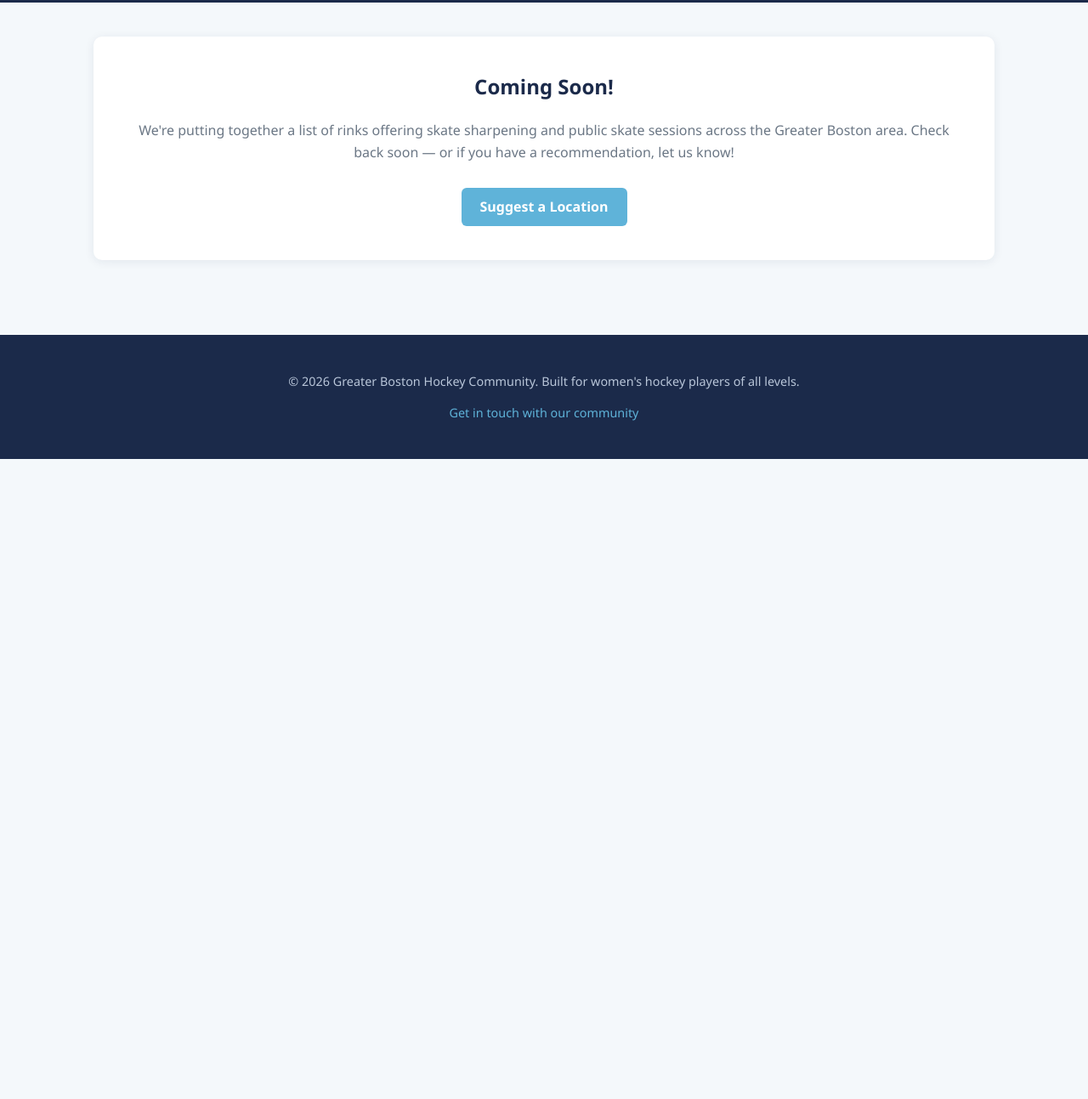
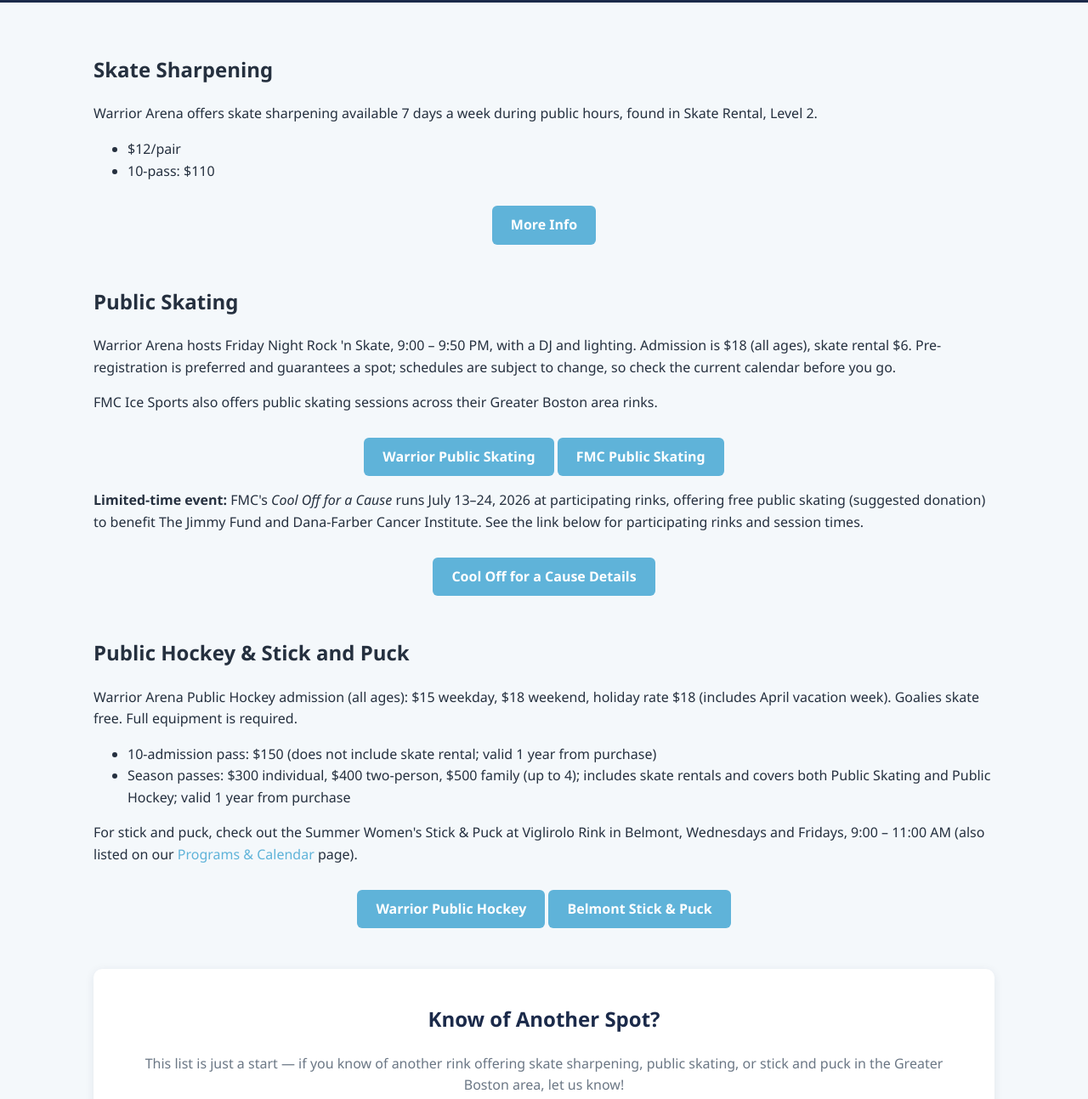
Before and after one commit to porterlinm-collab/greaterbostonhockeycommunity, a plain HTML site: page skating.html in a window 1280 px wide. Shown: the part 259-1552 px from the top of the page at 85% size. Before the commit the page ends 800 px from the top, so only its background shows below. Drawn offline with Linux system fonts and the light colour scheme.

Commit message:
Update skating.html

```diff
--- a/skating.html
+++ b/skating.html
@@ -8,22 +8,61 @@
   <link rel="stylesheet" href="css/style.css" />
 </head>
 <body>
-
   <div class="page-header">
     <h1>Skate Sharpening &amp; Public Skates</h1>
     <p>Find places to get your skates sharpened or to enjoy a public skate session.</p>
   </div>
+  <main>
 
-  <main>
+    <div class="section">
+      <h2>Skate Sharpening</h2>
+      <p>Warrior Arena offers skate sharpening available 7 days a week during public hours, found in Skate Rental, Level 2.</p>
+      <ul>
+        <li>$12/pair</li>
+        <li>10-pass: $110</li>
+      </ul>
+      <div class="cta-row">
+        <a class="btn" href="https://www.warrioricearena.com/public-sessions/" target="_blank" rel="noopener">More Info</a>
+      </div>
+    </div>
+
+    <div class="section">
+      <h2>Public Skating</h2>
+      <p>Warrior Arena hosts Friday Night Rock 'n Skate, 9:00 &ndash; 9:50 PM, with a DJ and lighting. Admission is $18 (all ages), skate rental $6. Pre-registration is preferred and guarantees a spot; schedules are subject to change, so check the current calendar before you go.</p>
+      <p>FMC Ice Sports also offers public skating sessions across their Greater Boston area rinks.</p>
+      <div class="cta-row">
+        <a class="btn" href="https://www.warrioricearena.com/public-sessions/" target="_blank" rel="noopener">Warrior Public Skating</a>
+        <a class="btn" href="https://fmcicesports.com/public-skating/" target="_blank" rel="noopener">FMC Public Skating</a>
+      </div>
+      <p><strong>Limited-time event:</strong> FMC's <em>Cool Off for a Cause</em> runs July 13&ndash;24, 2026 at participating rinks, offering free public skating (suggested donation) to benefit The Jimmy Fund and Dana-Farber Cancer Institute. See the link below for participating rinks and session times.</p>
+      <div class="cta-row">
+        <a class="btn" href="https://fmcicesports.com/cool-off-for-a-cause/" target="_blank" rel="noopener">Cool Off for a Cause Details</a>
+      </div>
+    </div>
+
+    <div class="section">
+      <h2>Public Hockey &amp; Stick and Puck</h2>
+      <p>Warrior Arena Public Hockey admission (all ages): $15 weekday, $18 weekend, holiday rate $18 (includes April vacation week). Goalies skate free. Full equipment is required.</p>
+      <ul>
+        <li>10-admission pass: $150 (does not include skate rental; valid 1 year from purchase)</li>
+        <li>Season passes: $300 individual, $400 two-person, $500 family (up to 4); includes skate rentals and covers both Public Skating and Public Hockey; valid 1 year from purchase</li>
+      </ul>
+      <p>For stick and puck, check out the Summer Women's Stick &amp; Puck at Viglirolo Rink in Belmont, Wednesdays and Fridays, 9:00 &ndash; 11:00 AM (also listed on our <a href="programs.html">Programs &amp; Calendar</a> page).</p>
+      <div class="cta-row">
+        <a class="btn" href="https://www.warrioricearena.com/public-sessions/" target="_blank" rel="noopener">Warrior Public Hockey</a>
+        <a class="btn" href="https://belmontma.myrec.com/info/activities/program_details.aspx?ProgramID=30253" target="_blank" rel="noopener">Belmont Stick &amp; Puck</a>
+      </div>
+    </div>
+
     <div class="section coming-soon">
-      <h2>Coming Soon!</h2>
-      <p>We're putting together a list of rinks offering skate sharpening and public skate sessions across the Greater Boston area. Check back soon — or if you have a recommendation, let us know!</p>
+      <h2>Know of Another Spot?</h2>
+      <p>This list is just a start &mdash; if you know of another rink offering skate sharpening, public skating, or stick and puck in the Greater Boston area, let us know!</p>
       <div class="cta-row">
         <a class="btn" href="https://forms.gle/XtWcT37QPtJnhYLUA" target="_blank">Suggest a Location</a>
       </div>
     </div>
+
   </main>
-
   <script src="js/layout.js"></script>
 </body>
 </html>
```
